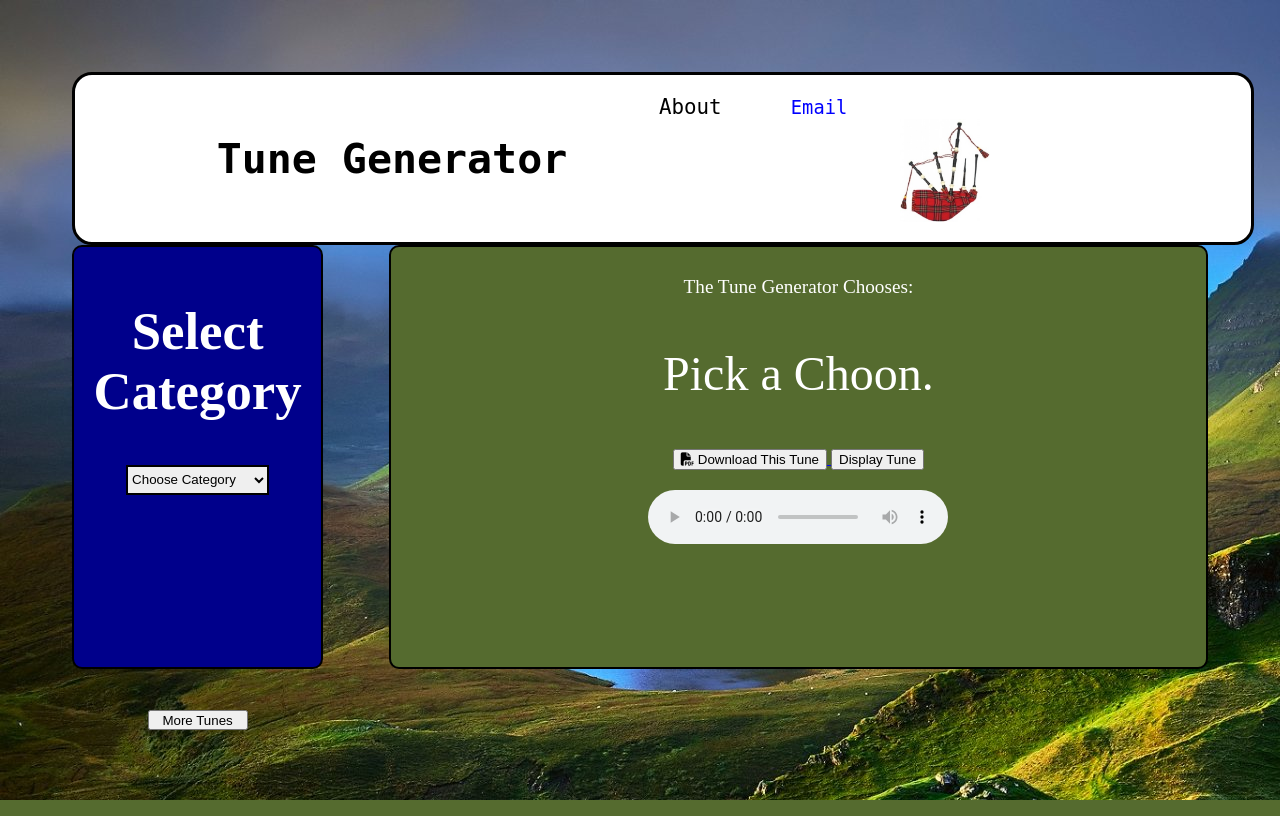
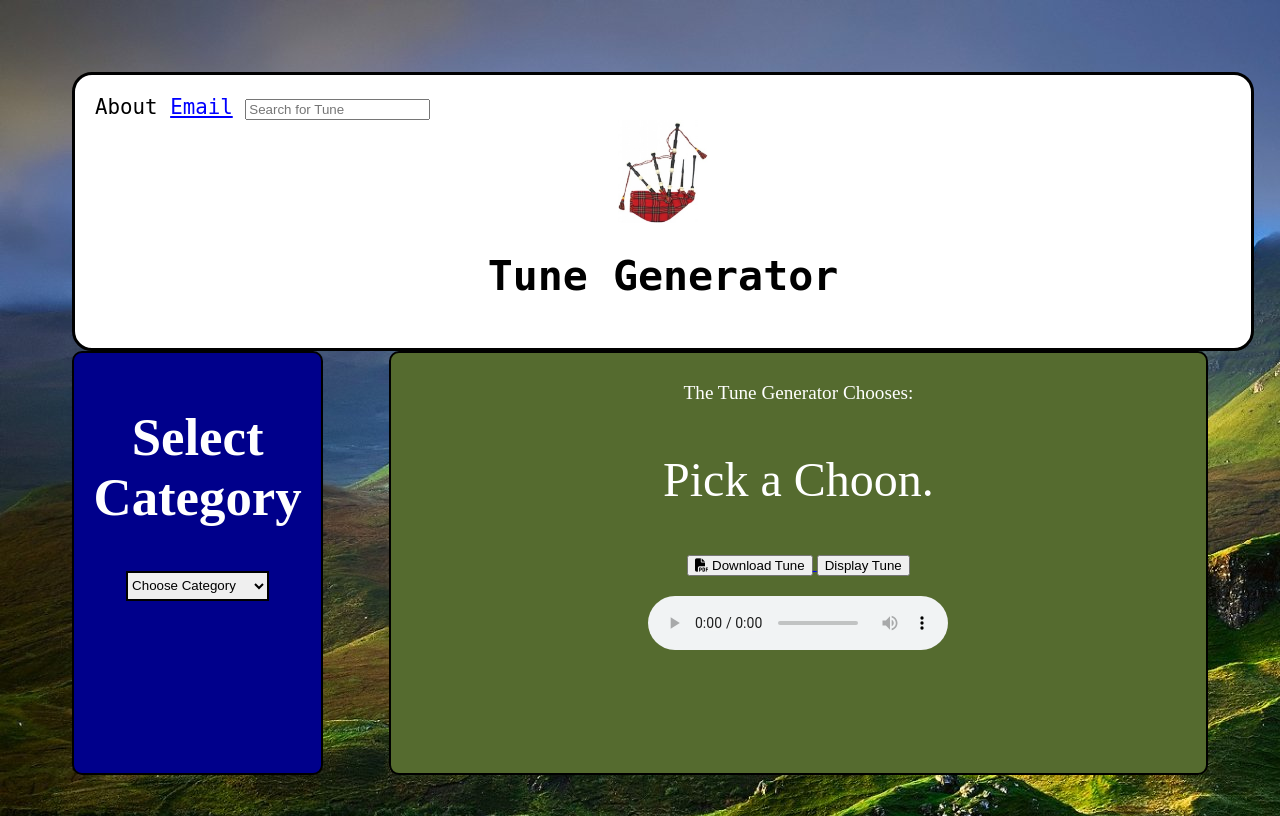
Before and after one commit to CristopherMRodriguez/pipes, a PHP site: page / in a window 1280 px wide. Shown: the top 816 px of the page. Run offline with PHP 8.4, Linux system fonts and the light colour scheme; some libraries are stand-ins or nearby versions.

Commit message:
Added NavBar, Added Search Bar, Tidied up HTML

```diff
--- a/index.php
+++ b/index.php
@@ -10,24 +10,39 @@
   </head>
 
   <body>
+
     <header>
+
+	   <div class="topnav">
+
 	    <div class="dropdown">
+
 		  <span>About</span>
+
 	    	<div class="dropdown-content">
               <p>Bagpiping requires a high degree of memorization. To practice, random memory practice is the best way to train the mind to quickly recall tunes. The select category below allows one to choose certain areas a person is working on.  If “you are feeling lucky”, the generator will select a random tune from any category.</p>
+
             </div>
+
 	      </div>
-		  <a class="nav" href="mailto:crod1234@gmail.com?Subject=Pipe%20Generator">Email</a>
 
-      <div id="headerLeft">
+		<a class="topnav" href="mailto:crod1234@gmail.com?Subject=Pipe%20Generator">Email</a>
+
+	    <input class="topnav" type="text" placeholder="Search for Tune">
+
+	  </div>
+
+		<img id="bagpipe" src="bagpipe.jpg"
+        alt="A Bagpipe">
+
         <h1>
           Tune Generator
         </h1>
-	  </div>
-	  <div id="headerRight">
-	    <img id="bagpipe" src="bagpipe.jpg" alt="A Bagpipe">
-      </div>
+
+
      </header>
+
+
    <section id="gGen">
      <div class="gen">
        <form id="pickTune">
@@ -37,7 +52,7 @@
            <select id="dropTunes" onchange="beba();">
               <option value="choon">Choose Category</option>
               <option value="any"> I'm Feeling Lucky <span>&#9752;</span></option>
-              <!<option value="9/8"> 9/8 </option>>
+              <!--<option value="9/8"> 9/8 </option>-->
               <option value="2/4"> 2/4 March </option>
               <option value="3/4"> 3/4 March </option>
               <option value="4/4"> 4/4 March</option>
@@ -57,10 +72,15 @@
               <option value="strathspey"> Strathspeys </option>
               <option value="sR"> Strathspey/Reel </option>
           </select>
+
         </p>
+
       </form>
+
       <input class="button" id="buttonAgain" type="button" value="More Tunes" onclick="beba();"
+
     </div>
+
   </section>
 
     <div class="response">
@@ -70,7 +90,7 @@
       <p id="tune">Pick a Choon.</p>
 
       <a href="tunes/Book03%2018a.pdf" target="_blank" download>
-        <button class="button"><i class="fas fa-file-pdf"></i>     Download This Tune</button>
+        <button class="button"><i class="fas fa-file-pdf"></i>     Download Tune</button>
 	  </a>
 
 	  <a href="tunes/Book03%2018a.pdf" target="_blank">
@@ -78,10 +98,10 @@
 	  <br>
 
 	  <audio controls>
-        <source src="horse.ogg" type="audio/ogg">
-        <source src="horse.mp3" type="audio/mpeg">
+        <source src="" type="audio/mpeg">
       Your browser does not support the audio element.
       </audio>
+
 
     </div>
 
```
Lines whose indentation alone changed are shown as unchanged.
